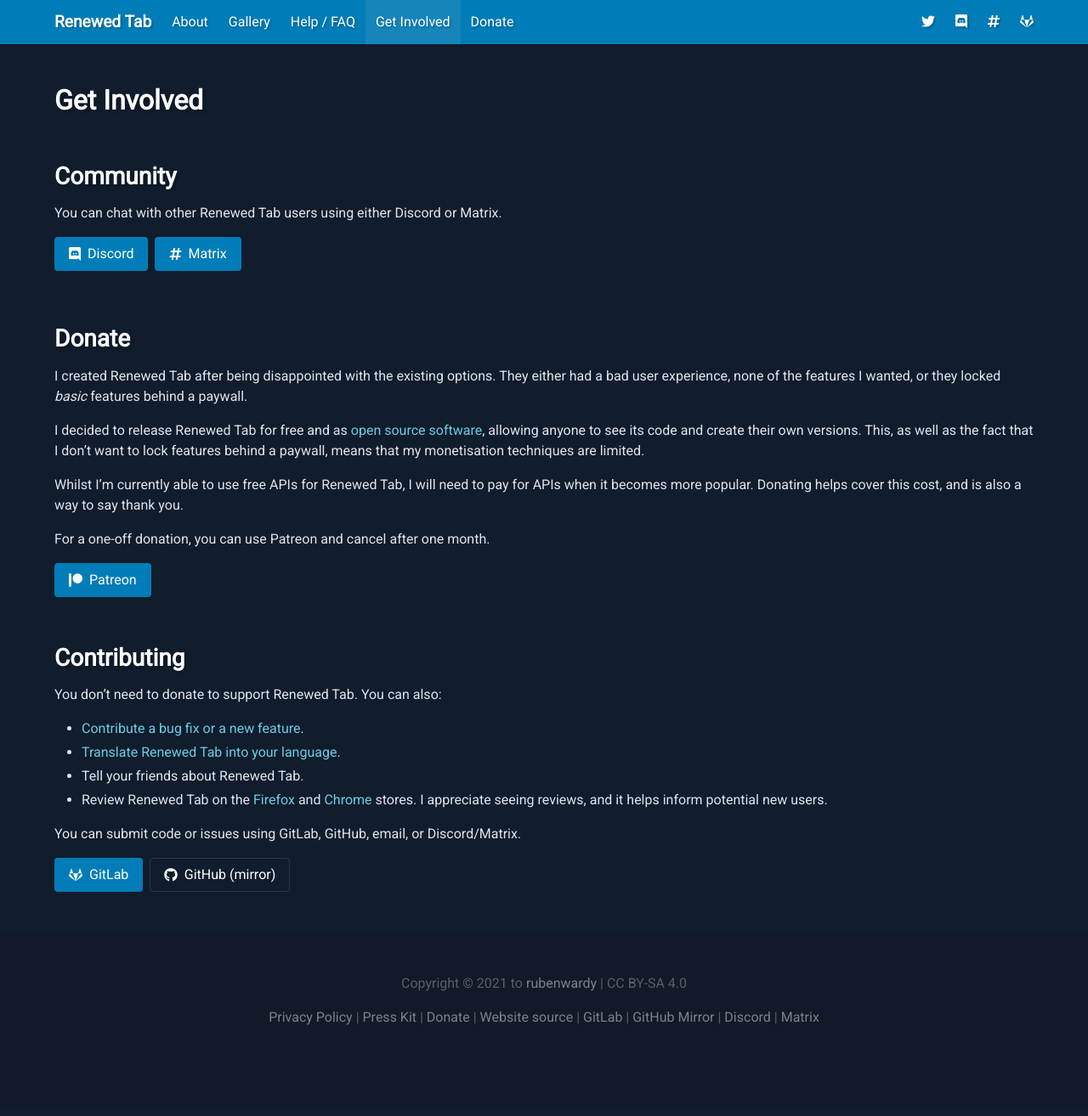
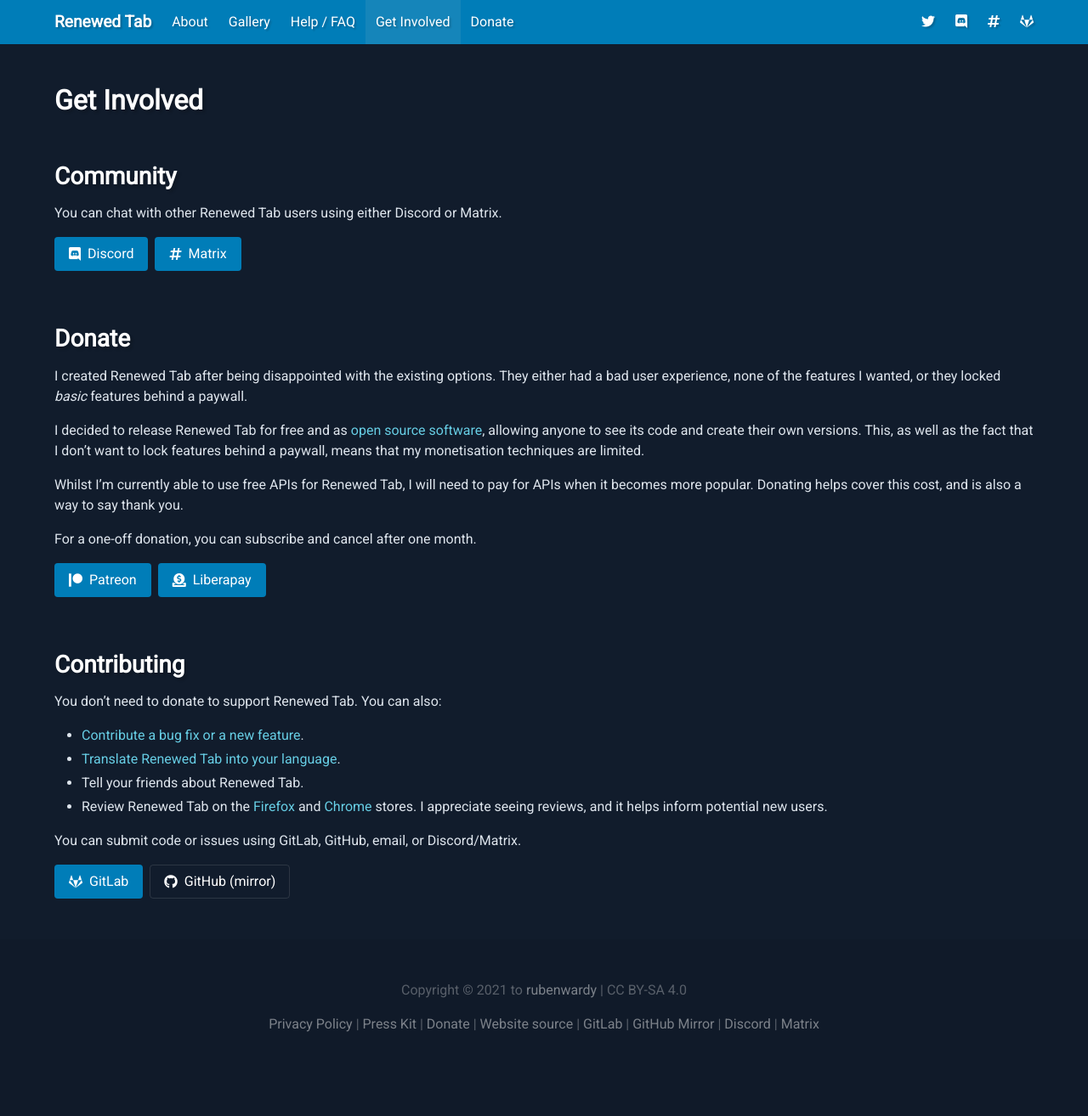
Before and after one commit to rubenwardy/renewedtab_website, a Jekyll site: the page built from get_involved.md, in a window 1280 px wide. Shown: the whole page at 85% size. Built offline with Jekyll 4.4.1, drawn with Linux system fonts in a browser that asks for light colours.

Commit message:
Add Liberapay link

```diff
--- a/get_involved.md
+++ b/get_involved.md
@@ -41,12 +41,18 @@
 for APIs when it becomes more popular. Donating helps cover this cost, and is
 also a way to say thank you.
 
-For a one-off donation, you can use Patreon and cancel after one month.
+For a one-off donation, you can subscribe and cancel after one month.
 
-<a href="https://www.patreon.com/rubenwardy/" class="button is-primary">
-	<i class="fab fa-patreon mr-2"></i>
-	Patreon
-</a>
+<div class="buttons">
+	<a href="https://www.patreon.com/rubenwardy/" class="button is-primary">
+		<i class="fab fa-patreon mr-2"></i>
+		Patreon
+	</a>
+	<a href="https://liberapay.com/rubenwardy" class="button is-primary">
+		<i class="fas fa-donate mr-2"></i>
+		Liberapay
+	</a>
+</div>
 
 
 ## Contributing
```
